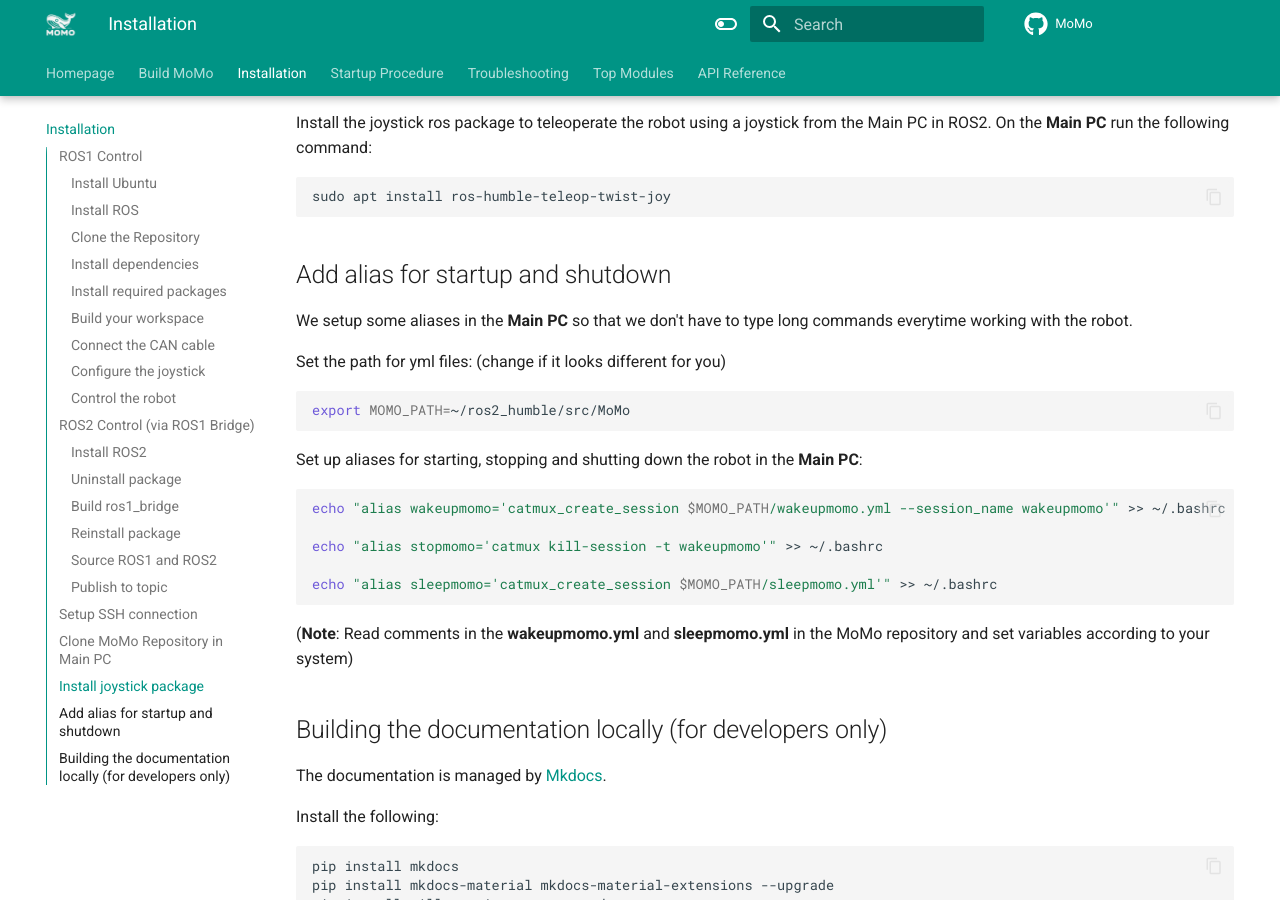
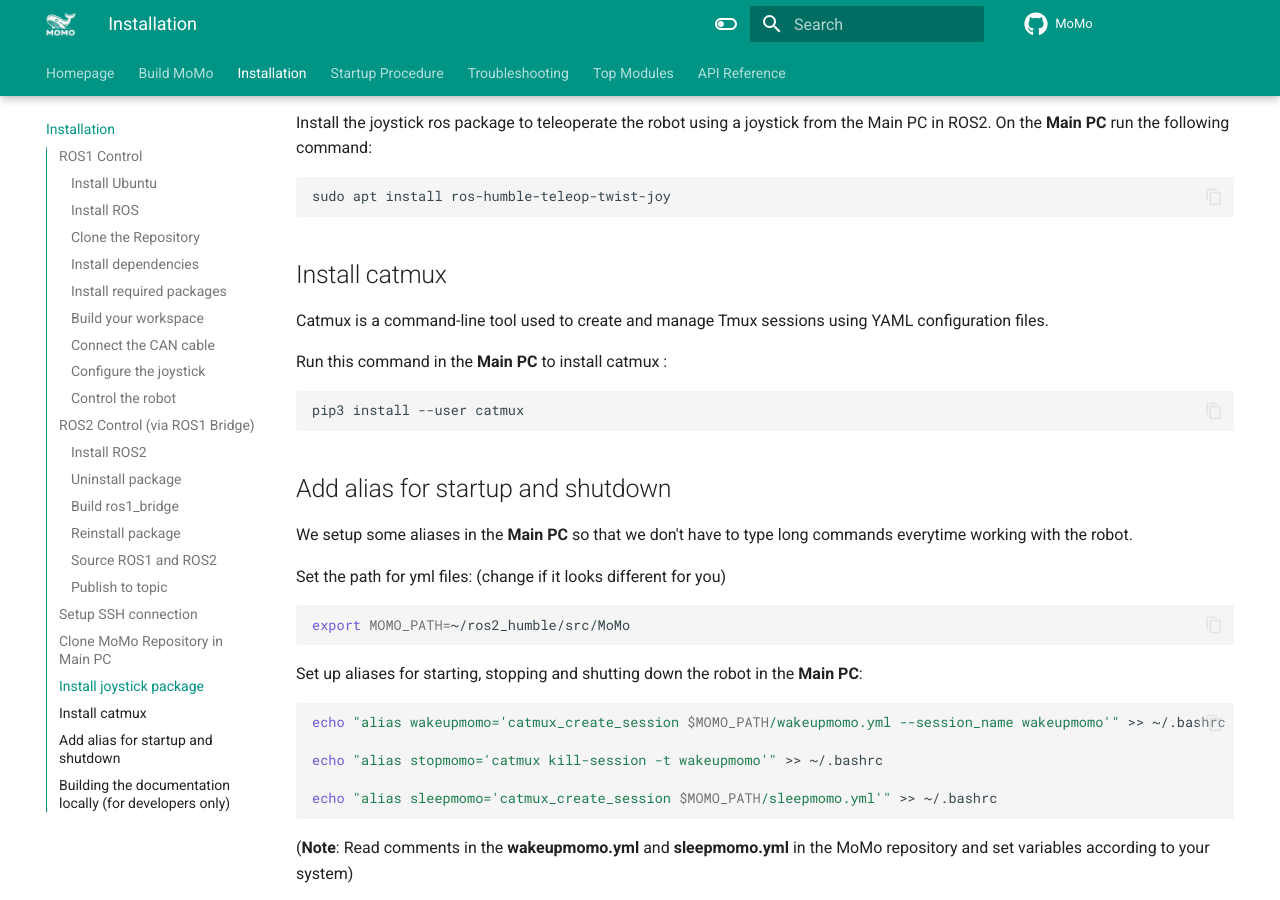
Before and after one commit to TUHH-ITL/MoMo, an MkDocs documentation site: the page built from docs/2_software_setup.md, in a window 1280 px wide and 900 px high, scrolled down 6315 px. Built offline with MkDocs 1.6.1 and Material for MkDocs 9.7.7, drawn with Linux system fonts in a browser that asks for light colours; comment, search, counter and statistics services are not loaded.

Commit message:
Update documentation

````diff
--- a/docs/2_software_setup.md
+++ b/docs/2_software_setup.md
@@ -259,6 +259,17 @@ sudo apt install ros-humble-teleop-twist-joy
 
 ```
 
+## Install catmux
+
+Catmux is a command-line tool used to create and manage Tmux sessions using YAML configuration files.
+
+ Run this command in the **Main PC** to install catmux :
+
+```bash
+pip3 install --user catmux
+
+```
+
 ## Add alias for startup and shutdown
 
 We setup some aliases in the **Main PC** so that we don't have to type long commands everytime working with the robot.
````
